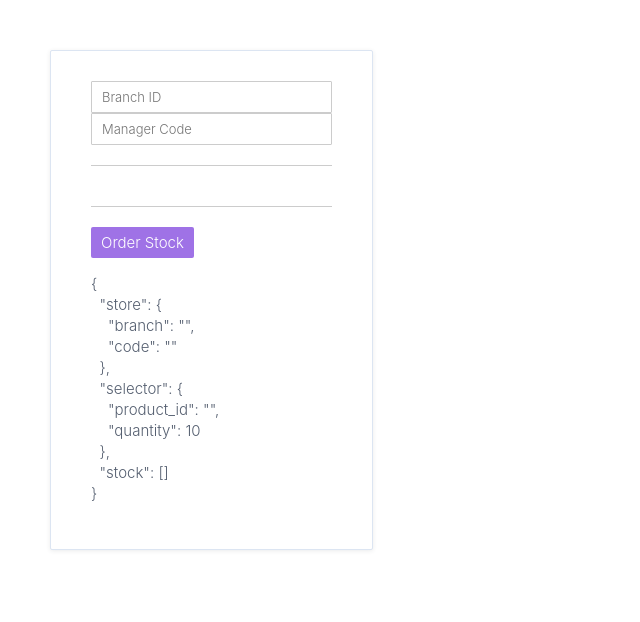
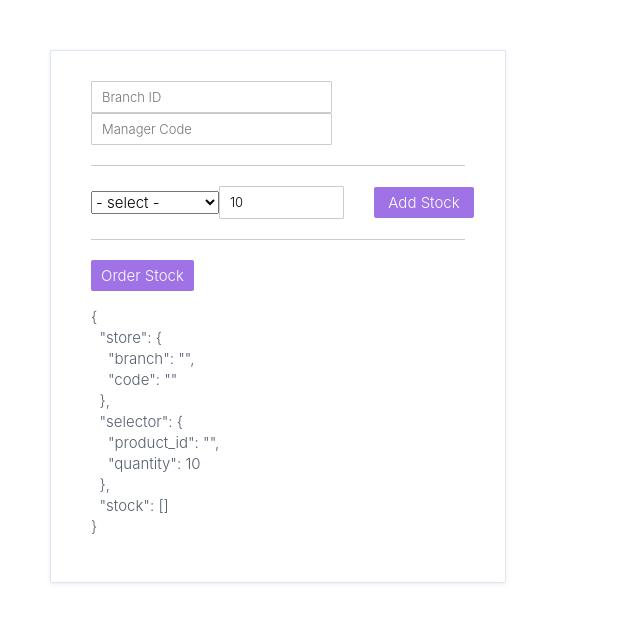
Before and after one commit to rraaij/ultimate-course-angular-pro, an Angular app: page / in a window 1280 px wide. Shown: the top 622 px of the page, without its empty margins (0-640 px from the left). Built offline with nearby package versions, Linux system fonts and the light colour scheme.

Commit message:
binding FormControls to <select>

```diff
--- a/src/app/stock-inventory/components/stock-selector/stock-selector.component.html
+++ b/src/app/stock-inventory/components/stock-selector/stock-selector.component.html
@@ -1,2 +1,12 @@
 <div class="stock-selector" [formGroup]="parent">
+  <div formGroupName="selector">
+    <select formControlName="product_id">
+      <option value="">- select -</option>
+      <option *ngFor="let product of products" [value]="product.id">{{ product.name }}</option>
+    </select>
+
+    <input type="number" step="10" min="10" max="1000" formControlName="quantity">
+
+    <button type="button">Add Stock</button>
+  </div>
 </div>
--- a/src/app/stock-inventory/components/stock-selector/stock-selector.component.ts
+++ b/src/app/stock-inventory/components/stock-selector/stock-selector.component.ts
@@ -1,5 +1,6 @@
 import {Component, Input} from '@angular/core';
 import {FormGroup} from '@angular/forms';
+import {Product} from '../../models/product.interface';
 
 @Component({
   selector: 'app-stock-selector',
@@ -8,6 +9,7 @@ import {FormGroup} from '@angular/forms';
 })
 export class StockSelectorComponent {
   @Input() parent: FormGroup;
+  @Input() products: Product[];
 
   constructor() { }
 
--- a/src/app/stock-inventory/containers/stock-inventory.component.html
+++ b/src/app/stock-inventory/containers/stock-inventory.component.html
@@ -3,7 +3,7 @@
 
     <app-stock-branch [parent]="form"></app-stock-branch>
 
-    <app-stock-selector [parent]="form"></app-stock-selector>
+    <app-stock-selector [parent]="form" [products]="products"></app-stock-selector>
 
     <app-stock-products [parent]="form"></app-stock-products>
 
--- a/src/app/stock-inventory/containers/stock-inventory.component.ts
+++ b/src/app/stock-inventory/containers/stock-inventory.component.ts
@@ -1,5 +1,6 @@
 import {Component} from '@angular/core';
 import {FormArray, FormControl, FormGroup} from '@angular/forms';
+import {Product} from '../models/product.interface';
 
 @Component({
   selector: 'app-stock-inventory',
@@ -7,6 +8,14 @@ import {FormArray, FormControl, FormGroup} from '@angular/forms';
   styleUrls: ['./stock-inventory.component.scss']
 })
 export class StockInventoryComponent {
+  products: Product[] = [
+    { id: 1, price: 2800, name: 'MacBook Pro'},
+    { id: 2, price: 50, name: 'USB-C adapter'},
+    { id: 3, price: 400, name: 'iPod'},
+    { id: 4, price: 900, name: 'iPhone'},
+    { id: 5, price: 600, name: 'Apple Watch'},
+  ];
+
   form = new FormGroup({
     store: new FormGroup({
       branch: new FormControl(''),
--- /dev/null
+++ b/src/app/stock-inventory/models/product.interface.ts
@@ -0,0 +1,5 @@
+export interface Product {
+  id: number;
+  price: number;
+  name: string;
+}
```
